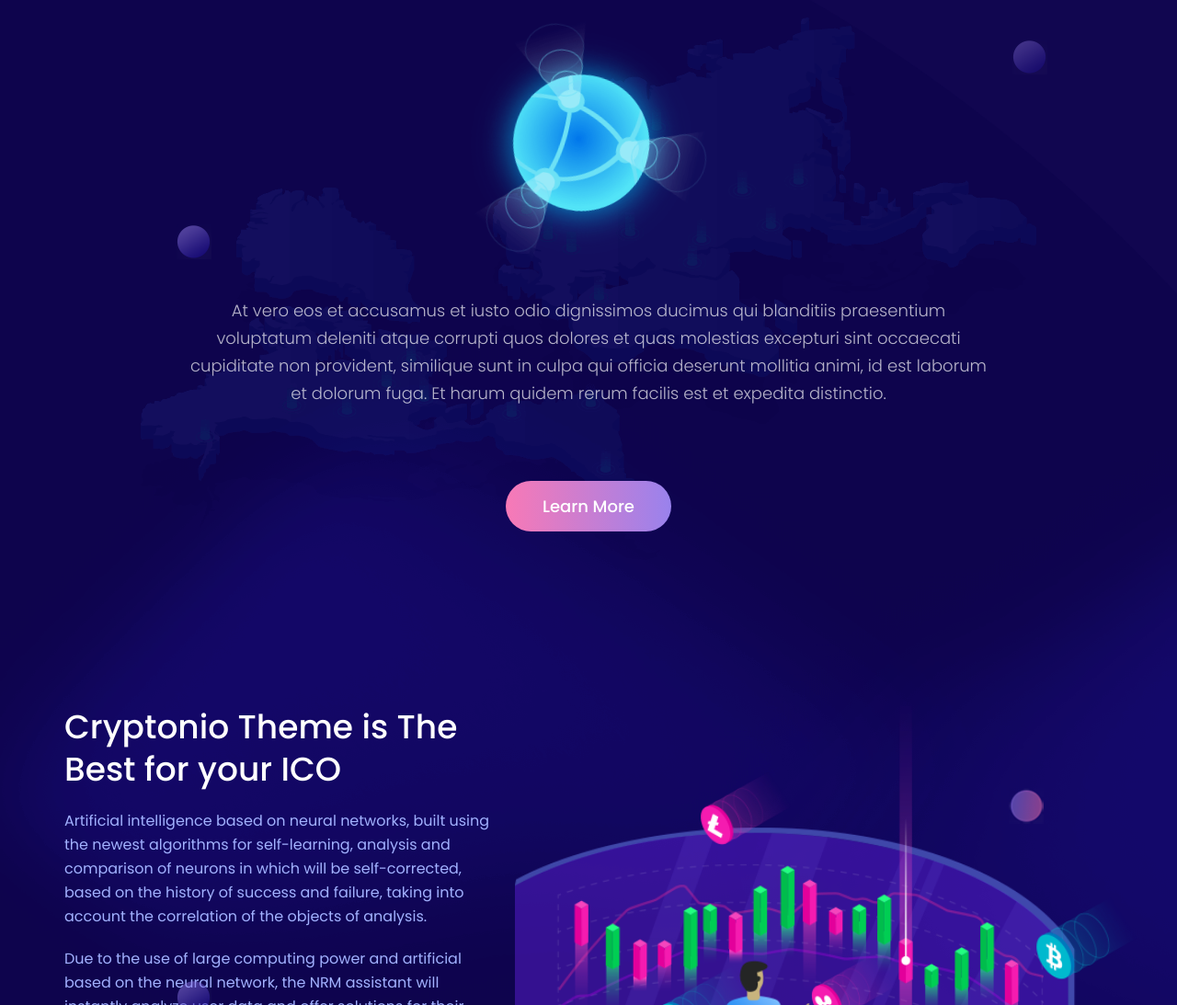
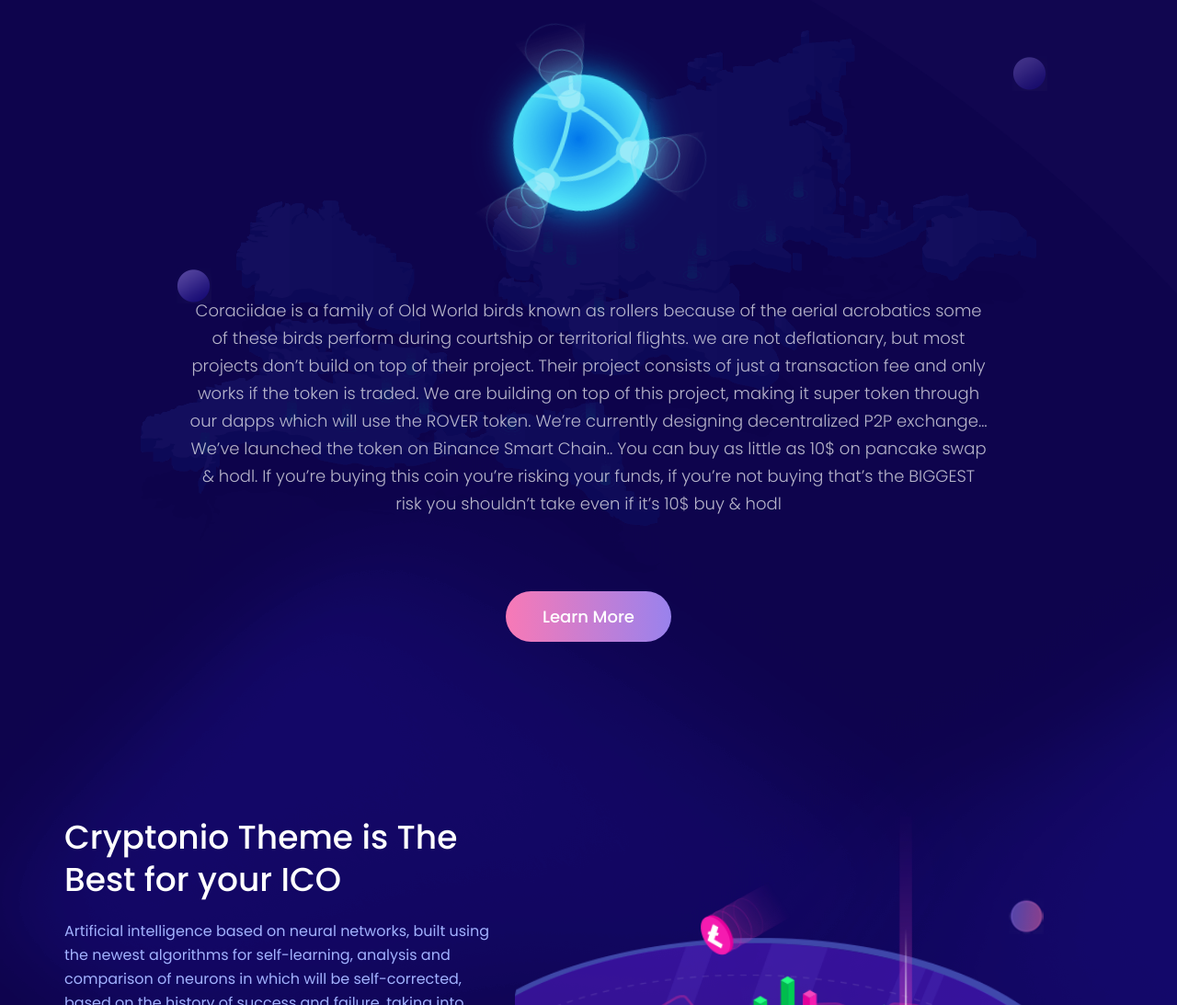
Before and after one commit to lilhamad/rover, a plain HTML site: page index.html in a window 1280 px wide. Shown: the part 1406-2499 px from the top of the page at 92% size. Drawn offline with Linux system fonts and the light colour scheme.

Commit message:
On God Movement

```diff
--- a/index.html
+++ b/index.html
@@ -5,11 +5,11 @@
 <head>
     <!-- Required meta tags -->
     <meta charset="UTF-8">
-    <meta name="description" content="Cryptocurrency Landing Page HTML5 Template">
+    <meta name="description" content="Rover Coraciidae">
     <meta name="keywords" content="Cryptocurrency, bitcoin, bitcoin landing, blockchain, crypto trading ">
     <meta name="author" content="Getnajmul">
     <meta name="viewport" content="width=device-width, initial-scale=1.0">
-    <title>Cryptonio - Bitcoin ICO Cryptocurrency Landing Page HTML Template</title>
+    <title>Rover - Coraciidae</title>
     <link rel="shortcut icon" href="images/favicon.ico" type="image/x-icon">
     <!-- Goole Font -->
     <link href="https://fonts.googleapis.com/css?family=Poppins:300,400,500,600,700" rel="stylesheet">
@@ -148,7 +148,17 @@
             <div class="col-sm-12 col-md-10 col-lg-10 mx-auto">
                 <div class="about_cryptonic-content">
                     <img src="images/welcome-6.png" alt=""  class="wow ZoomInUp" data-animate="ZoomInUp" data-delay=".3s">
-                    <p class=" wow fadeInUp" data-animate="fadeInUp" data-delay="0.3s">At vero eos et accusamus et iusto odio dignissimos ducimus qui blanditiis praesentium voluptatum deleniti atque corrupti quos dolores et quas molestias excepturi sint occaecati cupiditate non provident, similique sunt in culpa qui officia deserunt mollitia animi, id est laborum et dolorum fuga. Et harum quidem rerum facilis est et expedita distinctio.</p>
+                    <p class=" wow fadeInUp" data-animate="fadeInUp" data-delay="0.3s">Coraciidae is a family of Old World birds known as rollers because of the aerial acrobatics some of these birds perform during courtship or territorial flights.
+
+                        we are not deflationary, but most projects don’t build on top of their project. Their project consists of just a transaction fee and only works if the token is traded.
+
+                        We are building on top of this project, making it super token through our dapps which will use the ROVER token.
+
+                        We’re currently designing decentralized P2P exchange…
+
+                        We’ve launched the token on Binance Smart Chain.. You can buy as little as 10$ on pancake swap & hodl.
+
+                        If you’re buying this coin you’re risking your funds, if you’re not buying that’s the BIGGEST risk you shouldn’t take even if it’s 10$ buy & hodl</p>
                     <a href="#" class="btn btn-default btn-default-style wow fadeInUp" data-animate="fadeInUp" data-delay="0.4s">Learn More</a>
                 </div>
             </div>
```
